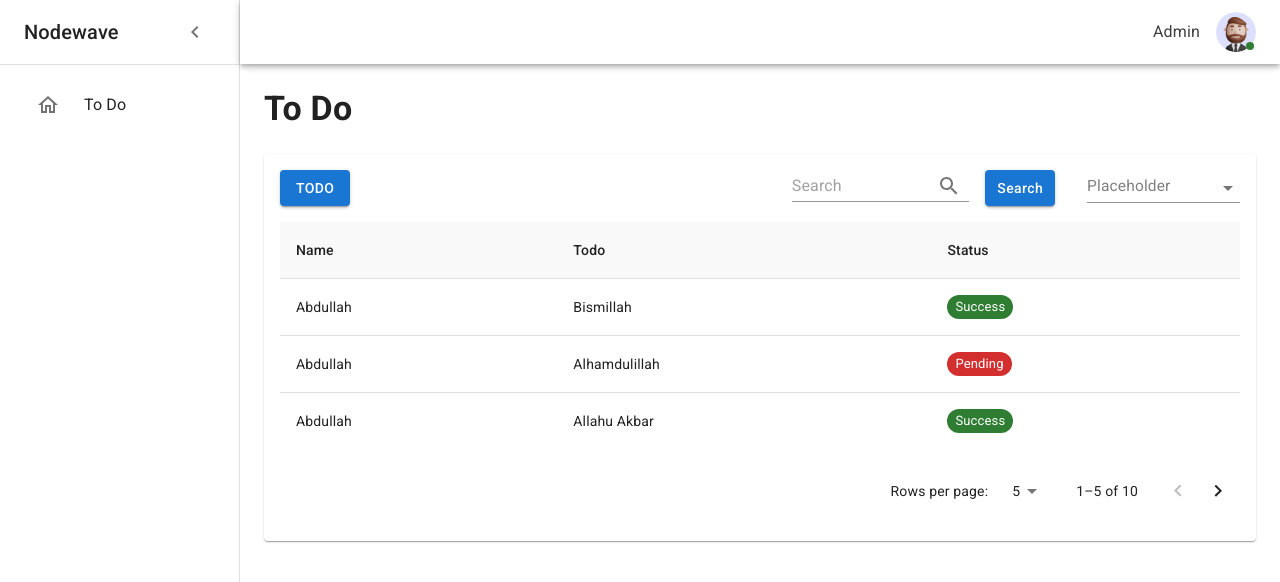
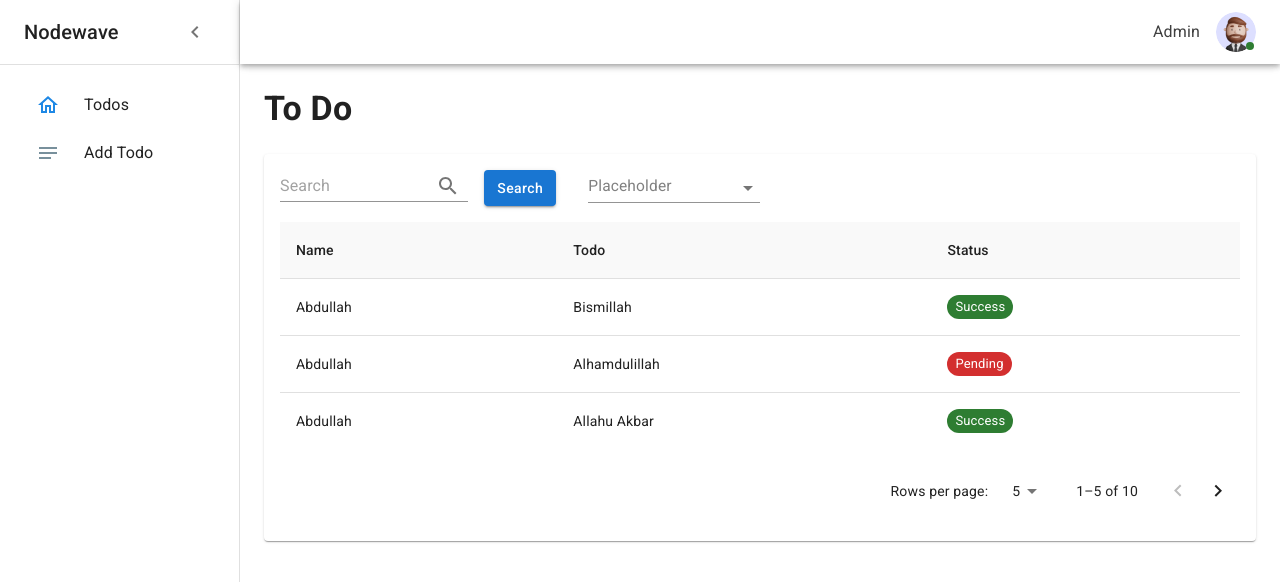
Before and after one commit to onlyhasbi/todo-app-nodewave, a Next.js app: page / in a window 1280 px wide. Both pictures are taken after a click on the button 32 px from the left and 32 px from the top of the page. Shown: the top 582 px of the page. Built offline with nearby package versions, Linux system fonts and the light colour scheme.

Commit message:
add page todo

```diff
--- a/src/element/layout/index.tsx
+++ b/src/element/layout/index.tsx
@@ -19,11 +19,18 @@ import Avatar from '@mui/material/Avatar';
 import Stack from '@mui/material/Stack';
 import Badge from '@mui/material/Badge';
 import HomeOutlinedIcon from '@mui/icons-material/HomeOutlined';
+import NotesIcon from '@mui/icons-material/Notes';
+import {useRouter} from "next/router";
+import { blue,blueGrey } from '@mui/material/colors';
 
 
 type Props = {
     children: React.ReactNode
 }
+
+const menus = [
+    {icon: <HomeOutlinedIcon/>, label: 'Todos', path: '/'},
+    {icon: <NotesIcon/>, label: 'Add Todo', path: '/add'}]
 
 function Layout({children}: Props) {
     const theme = useTheme();
@@ -36,6 +43,8 @@ function Layout({children}: Props) {
     const handleDrawerClose = () => {
         setOpen(false);
     };
+
+    const router = useRouter()
 
     return (
         <Box sx={{display: 'flex'}}>
@@ -75,24 +84,27 @@ function Layout({children}: Props) {
                     <ListItem sx={{
                         display: 'block',
                     }}>
-                        <ListItemButton
+                        {menus.map(menu => <ListItemButton
                             sx={{
                                 minHeight: 48,
                                 justifyContent: open ? 'initial' : 'center',
                                 px: 2.5,
                             }}
+                            onClick={() => router.push(menu.path)}
+                            key={menu.path}
                         >
                             <ListItemIcon
                                 sx={{
                                     minWidth: 0,
                                     mr: open ? 3 : 'auto',
                                     justifyContent: 'center',
+                                    color:router.pathname === menu.path ? blue[600] : blueGrey[400]
                                 }}
                             >
-                                <HomeOutlinedIcon/>
+                                {menu.icon}
                             </ListItemIcon>
-                            <ListItemText primary='To Do' sx={{opacity: open ? 1 : 0}}/>
-                        </ListItemButton>
+                            <ListItemText primary={menu.label} sx={{opacity: open ? 1 : 0}}/>
+                        </ListItemButton>)}
                     </ListItem>
                 </List>
             </Drawer>
--- a/src/pages/index.tsx
+++ b/src/pages/index.tsx
@@ -24,12 +24,9 @@ export default function Home() {
             <Card>
                 <CardContent>
                     <Stack spacing={2}>
-                        <Stack direction="row" justifyContent='space-between' alignItems='center'>
-                            <Button variant="contained">Todo</Button>
-                            <Stack direction='row' alignItems='center' spacing={4}>
-                                <Search/>
-                                <Filter/>
-                            </Stack>
+                        <Stack direction='row' alignItems='center' spacing={4} sx={{width:'50%'}}>
+                            <Search/>
+                            <Filter/>
                         </Stack>
                         <Table data={data} columns={columns}/>
                     </Stack>
```
Also changed, not shown: src/pages/add.tsx (added, +14 -0 lines).
